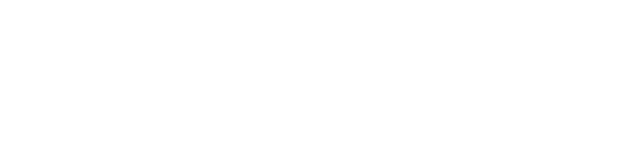
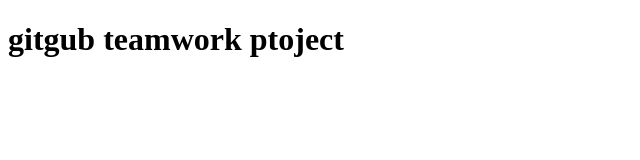
Before and after one commit to xKrompo/github-team-work, a plain HTML site: page index.html in a window 1280 px wide. Shown: the whole page, without its empty margins (0-640 px from the left). Drawn offline with Linux system fonts and the light colour scheme.

Commit message:
added header

```diff
--- a/index.html
+++ b/index.html
@@ -6,6 +6,6 @@
     <title>Document</title>
 </head>
 <body>
-
+    <h1>gitgub teamwork ptoject</h1>
 </body>
 </html>
```
